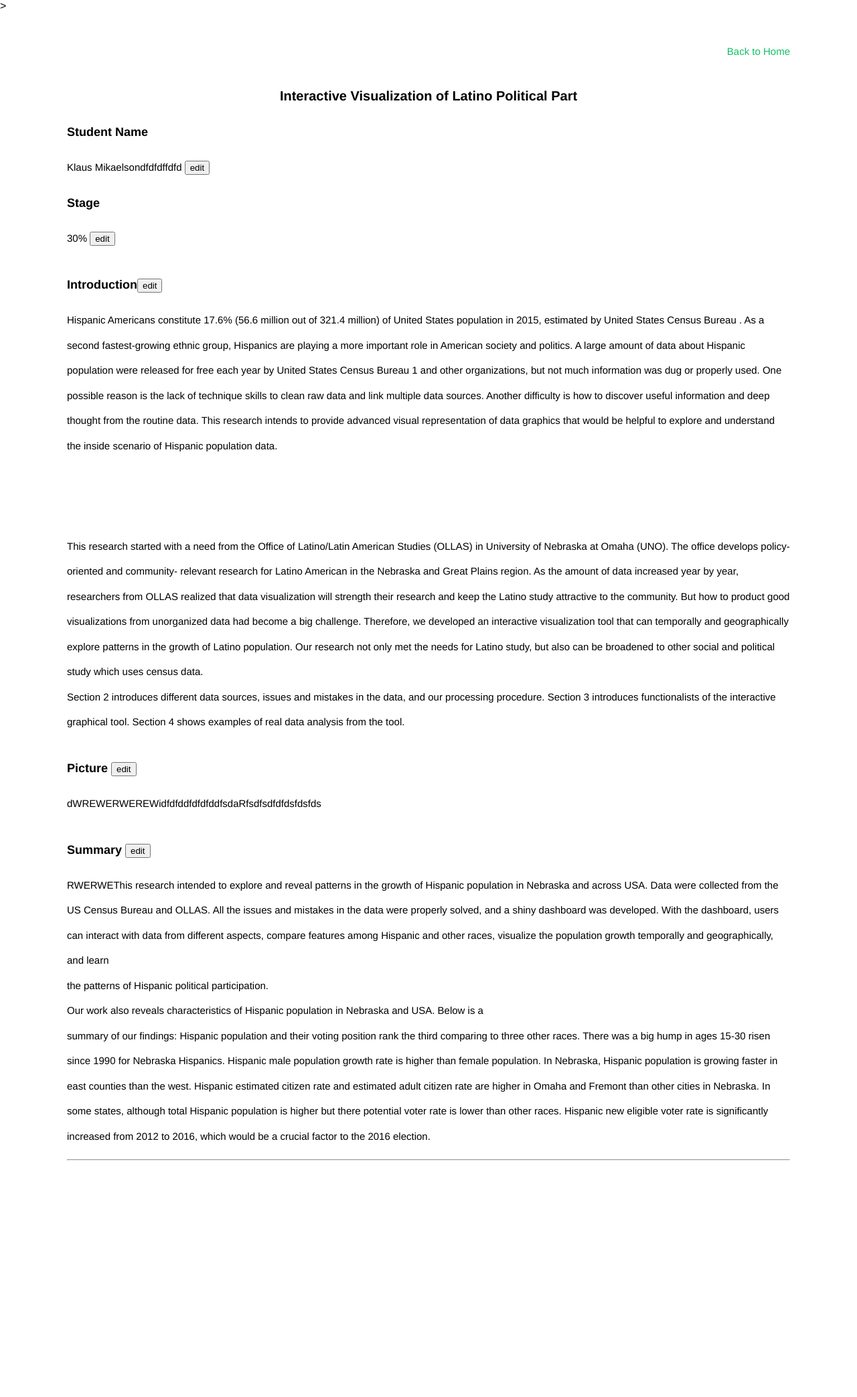
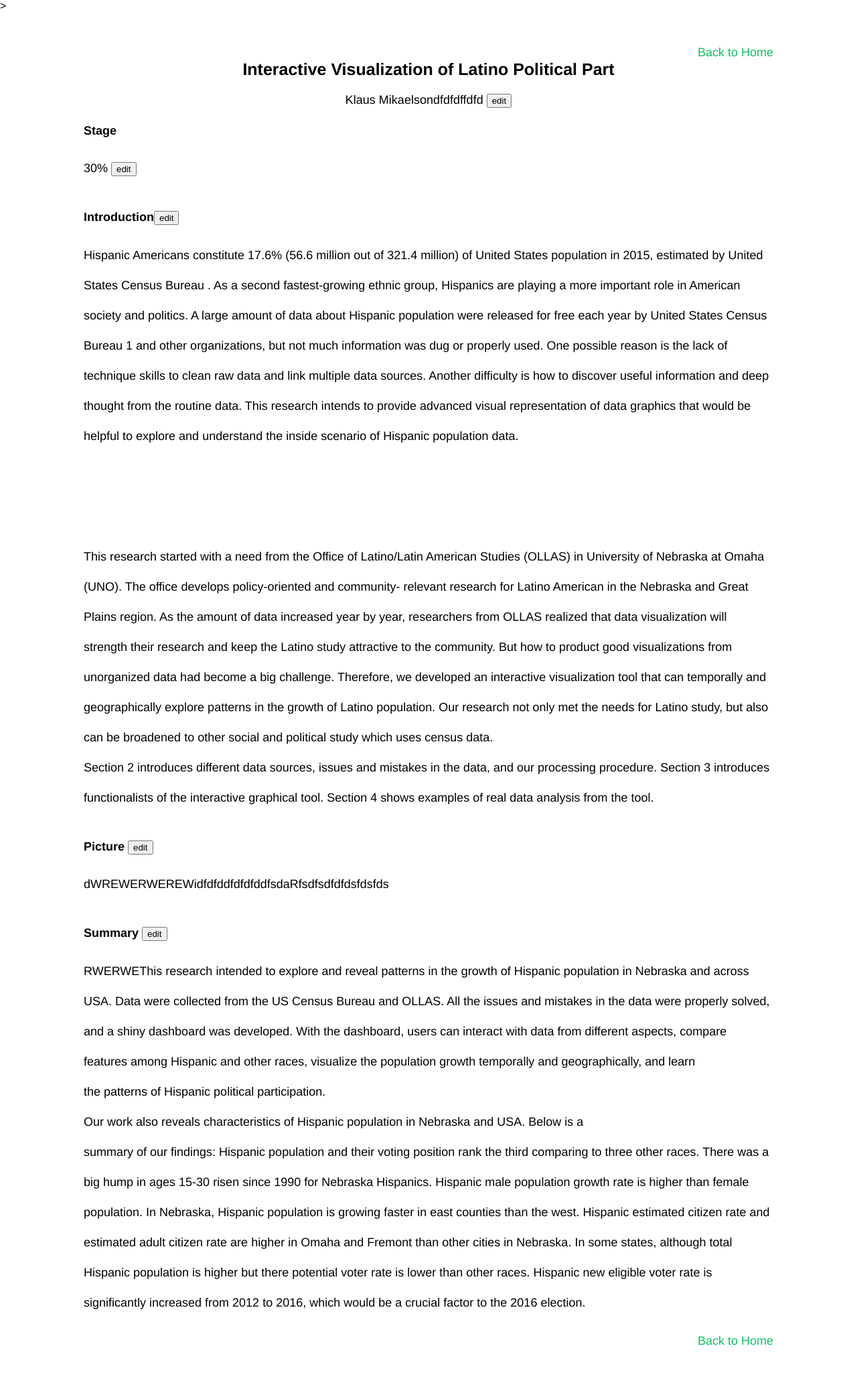
Before and after one commit to unodatasciences/project_management, a Django app: page /professor_access/detail/6 in a window 1280 px wide. Shown: the part 47-2133 px from the top of the page at 67% size. Before the commit the page ends 1780 px from the top, so only its background shows below. Run offline with Django 3.2, Linux system fonts and the light colour scheme; data comes from the database, SQL or seed files in the repository; both versions use the stored data as it was after the commit; some libraries are stand-ins or nearby versions; some web fonts are replaced.

Commit message:
update detail page

```diff
--- a/professor_access/templates/professor_access/detail.html
+++ b/professor_access/templates/professor_access/detail.html
@@ -12,16 +12,20 @@
 	.return_home{
 		color:red;
 		text-align:right;
-		font-size:15px;
+		font-size:18px;
 	}
 	.prj_name{
 		text-align:center;
-		font-size:20px;
+		font-size:25px;
 		font-weight:bold;
+	}
+	.student_name{
+		text-align:center;
+		font-size:18px;
 	}
 	.text{
 		 background-color:;
-		 font-size:15px;
+		 font-size:18px;
 		 line-height: 2.5;
 	}
 	.name{
@@ -31,25 +35,30 @@
 	.submit{
 		font-size:100px;
 	}
+	.detail_content{
+		width:1030px;
+		margin: 10px auto;
+		padding:10px;
+	}
 
 </style>
 
-<p class="return_home"><a href="{% url 'professor_access:pa_list' %}">Back to Home</a></p>
+<div class="detail_content">
+<div class="return_home"><a href="{% url 'professor_access:pa_list' %}">Back to Home</a></div>
 
 <form method="post">{% csrf_token %}
 
 	<!--<p>
 		Project ID: {{project.id}}
 	</p>-->
-	<p class="prj_name">
+	<div class="prj_name">
 		<span >{{project.name}}</span>
-		<span class="input"><input type="text" name="name" value="{{project.name}}"></span>
-	</p>
-	<p class="name">
-		Student Name</p>
-		<span class="text">{{project.student_name}} <button type="button" class="edit">edit</button></span>
+		<span class="input"><input type="text" name="name" value="{{project.name}}"></span><br />
+	</div>
+	<div class="student_name">
+		<br /><span>{{project.student_name}} <button type="button" class="edit">edit</button></span>
 		<span class="input"><input type="text" name="student_name" value="{{project.student_name}}"></span>
-
+	</div>
 	<!--<p>
 		Email:
 		<span class="text">{{project.email}} <button type="button" class="edit">edit</button></span>
@@ -83,7 +92,7 @@
 </form>
 
 
-<script src="https://ajax.googleapis.com/ajax/libs/jquery/3.2.1/jquery.min.js"></script>
+	<script src="https://ajax.googleapis.com/ajax/libs/jquery/3.2.1/jquery.min.js"></script>
 <script>
 	$('.edit').click(function(){
 		$(this).parent().parent().find('.text').hide()
@@ -91,6 +100,7 @@
 		$('.submit').show()
 	})
 </script>
-<hr />
+<p class="return_home"><a href="{% url 'professor_access:pa_list' %}">Back to Home</a></p>
 
+	</div>
 {% endblock %}
--- a/professor_access/views.py
+++ b/professor_access/views.py
@@ -54,7 +54,7 @@
 
 
         project.name = name
-        project.instructor = student_name
+        project.student_name= student_name
         project.stage = stage
         project.description = description
         project.photo = photo
```
Also changed, not shown: professor_access/templates/professor_access/pa_list.html (+7 -12 lines), workflow/templates/base.html (+31 -13 lines), workflow/templates/home.html (+6 -6 lines), db.sqlite3, professor_access/migrations/0016_auto_20190530_1149.py (added), professor_access/migrations/0017_auto_20190530_1201.py (added).
